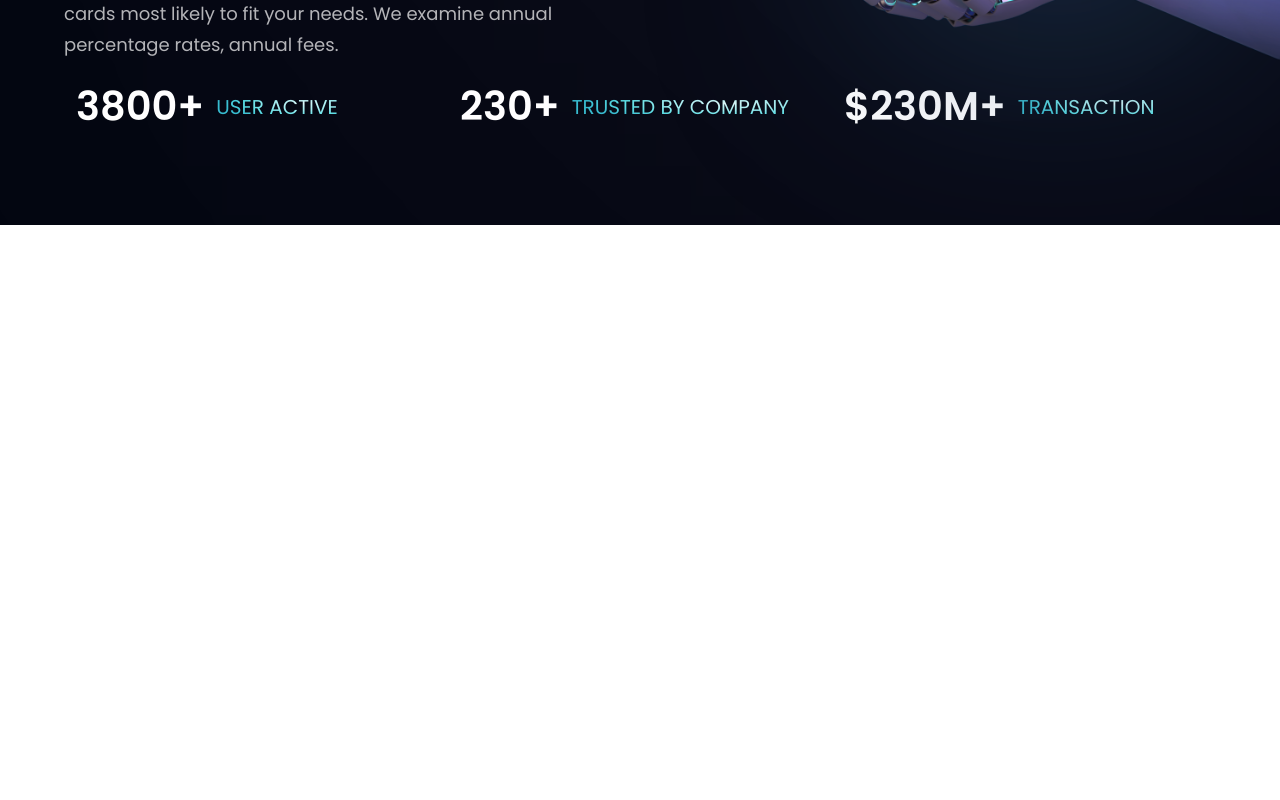
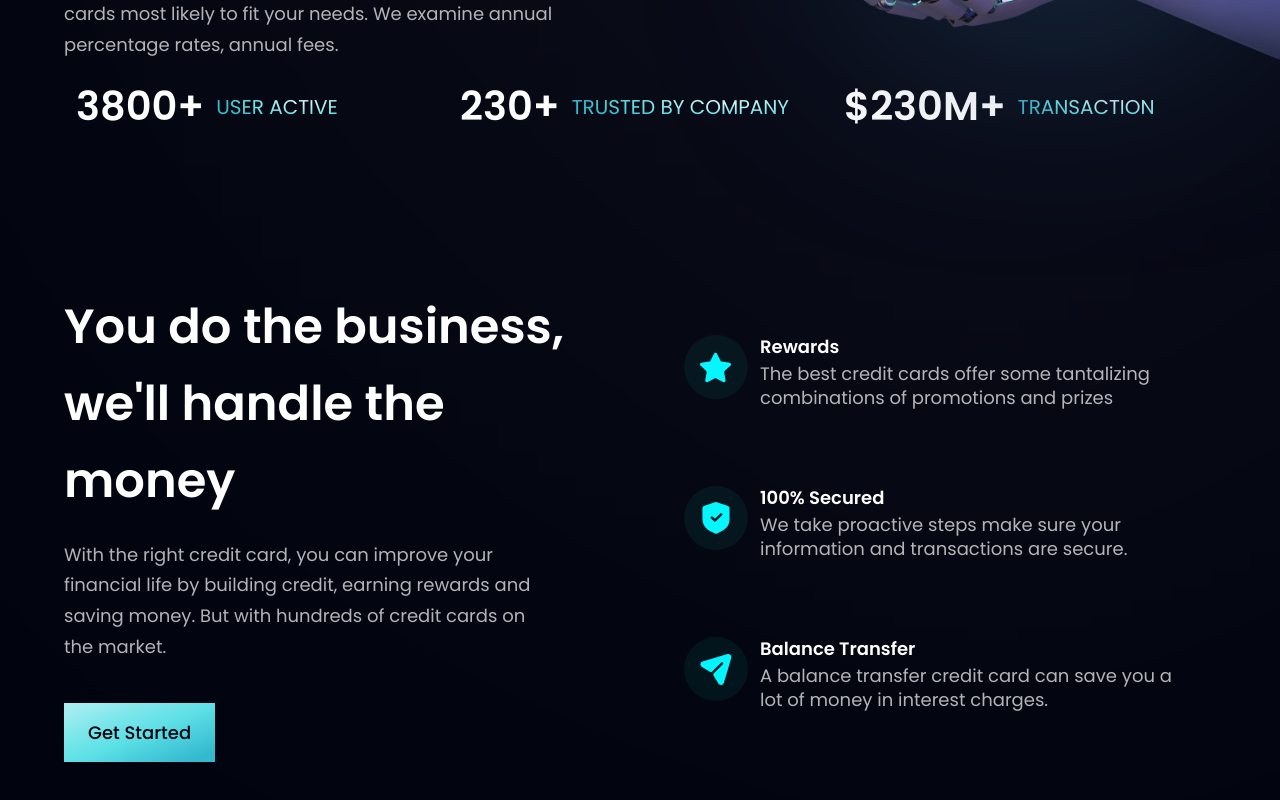
Before and after one commit to manovinayak/who-bank-app, a React (Vite) app: page / in a window 1280 px wide. Shown: the part 592-1392 px from the top of the page. Before the commit the page ends 817 px from the top, so only its background shows below. Built offline with nearby package versions, Linux system fonts and the light colour scheme.

Commit message:
feat(business): added bussiness section - business component - button component

```diff
--- a/src/components/Business.jsx
+++ b/src/components/Business.jsx
@@ -1,7 +1,63 @@
-import React from "react";
+import { features } from "../constants/index.js";
+import styles, { layout } from "../styles.js";
+import Button from "./Button.jsx";
+
+const FeatureCard = ({ icon, title, content, index }) => (
+  <div
+    className={`flex flex-row p-6 rounded-[20px] ${
+      index !== features.length - 1 ? "mb-6" : "mb-0"
+    } feature-card`}
+  >
+    <div
+      className={`w-[64px] h-[64px] rounded-full ${styles.flexCenter} bg-dimBlue`}
+    >
+      <img
+        src={icon}
+        alt={"icon"}
+        className={"w-[50%] h-[50%] object-contain"}
+      />
+    </div>
+    <div className={"flex-1 flex flex-col ml-3"}>
+      <h4
+        className={
+          "font-poppins font-semibold text-white text-[18px] leading-[23px] mb-1"
+        }
+      >
+        {title}
+      </h4>
+      <p
+        className={
+          "font-poppins font-normal text-dimWhite text-[18px] leading-[24px] mb-1"
+        }
+      >
+        {content}
+      </p>
+    </div>
+  </div>
+);
 
 const Business = () => {
-  return <div></div>;
+  return (
+    <section id={"features"} className={layout.section}>
+      <div className={layout.sectionInfo}>
+        <h2 className={styles.heading2}>
+          You do the business, <br className={"sm:block hidden"} /> we'll handle
+          the money
+        </h2>
+        <p className={`${styles.paragraph} mt-5 max-w-[470px]`}>
+          With the right credit card, you can improve your financial life by
+          building credit, earning rewards and saving money. But with hundreds
+          of credit cards on the market.
+        </p>
+        <Button styles={"mt-10"} />
+      </div>
+      <div className={`${layout.sectionImg} flex-col`}>
+        {features.map((feature, index) => {
+          return <FeatureCard key={feature.id} {...feature} index={index} />;
+        })}
+      </div>
+    </section>
+  );
 };
 
 export default Business;
--- a/src/components/Button.jsx
+++ b/src/components/Button.jsx
@@ -1,7 +1,14 @@
 import React from "react";
 
-const Button = () => {
-  return <div></div>;
+const Button = ({ styles }) => {
+  return (
+    <button
+      type={"button"}
+      className={`py-4 px-6 bg-blue-gradient font-poppins font-medium text-[18px] text-primary outline-none ${styles}`}
+    >
+      Get Started
+    </button>
+  );
 };
 
 export default Button;
```
